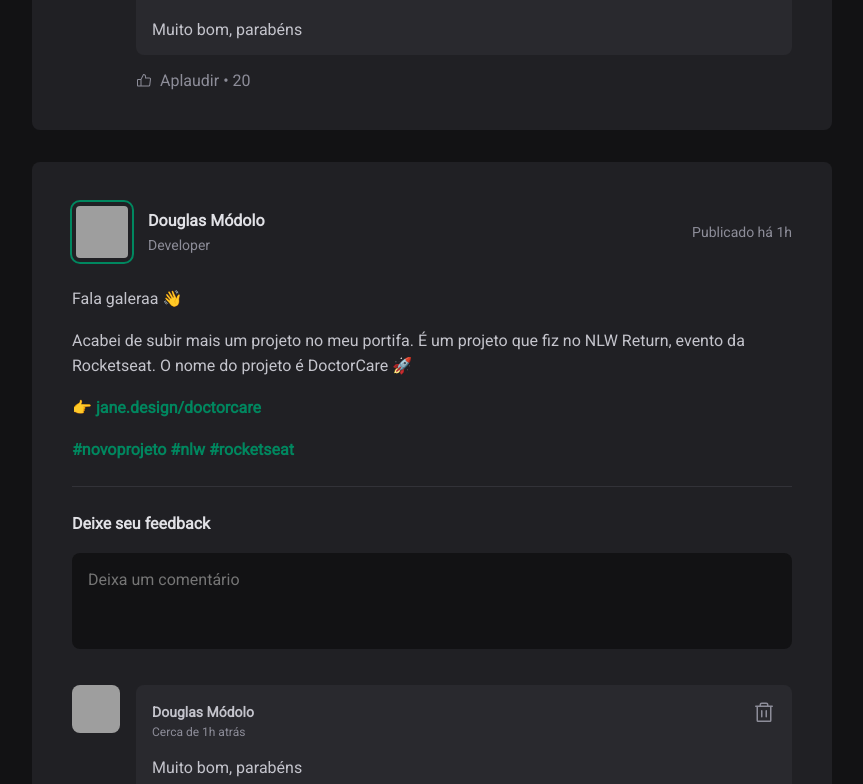
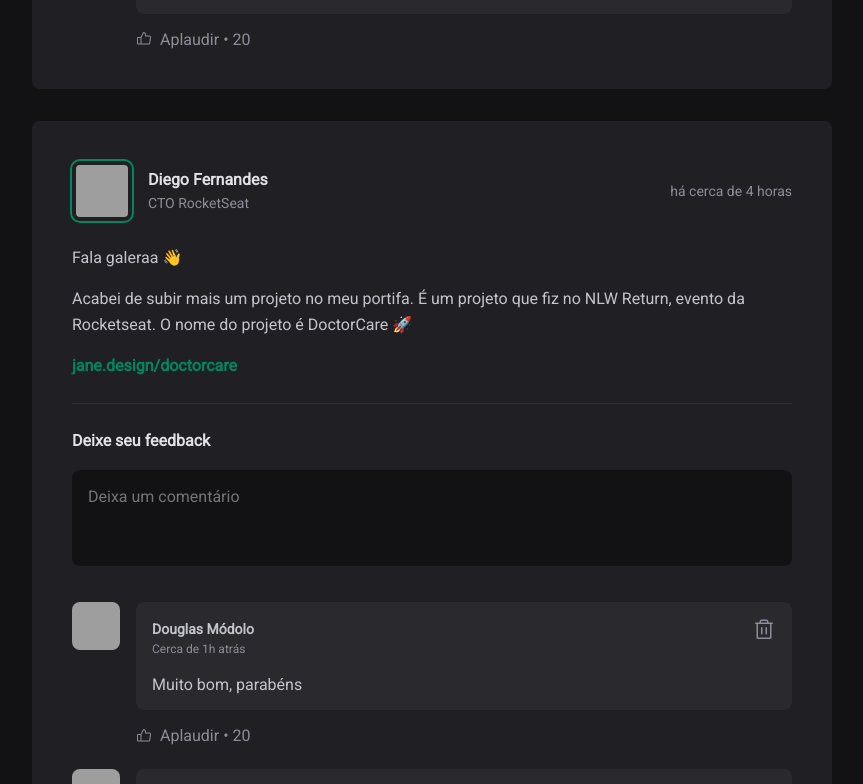
Before and after one commit to douglasmodolo/Ignite-Rocketseat, a React (Vite) app: page / in a window 1280 px wide. Shown: the part 1023-1807 px from the top of the page, without its empty margins (352-1215 px from the left). Built offline with nearby package versions, Linux system fonts and the light colour scheme; grey boxes are pictures that could not be loaded.

Commit message:
Aplicando JS nos posts

```diff
--- a/package.json
+++ b/package.json
@@ -11,6 +11,7 @@
   },
   "dependencies": {
     "@phosphor-icons/react": "^2.1.7",
+    "date-fns": "^4.1.0",
     "react": "^18.3.1",
     "react-dom": "^18.3.1"
   },
--- a/src/App.jsx
+++ b/src/App.jsx
@@ -5,6 +5,37 @@
 import styles from './App.module.css';
 
 import './global.css'
+
+const posts = [
+  {
+    id: 1,
+    author: {
+      avatarUrl: "https://github.com/douglasmodolo.png",
+      name: "Douglas Módolo",
+      role: "Developer"
+    },
+    content: [
+      { type: 'paragraph', content: 'Fala galeraa 👋' },
+      { type: 'paragraph', content: 'Acabei de subir mais um projeto no meu portifa. É um projeto que fiz no NLW Return, evento da Rocketseat. O nome do projeto é DoctorCare 🚀' },
+      { type: 'link', content: 'jane.design/doctorcare' }
+    ],
+    publishedAt: new Date('2025-02-05 21:00:00')
+  },
+  {
+    id: 2,
+    author: {
+      avatarUrl: "https://github.com/diego3g.png",
+      name: "Diego Fernandes",
+      role: "CTO RocketSeat"
+    },
+    content: [
+      { type: 'paragraph', content: 'Fala galeraa 👋' },
+      { type: 'paragraph', content: 'Acabei de subir mais um projeto no meu portifa. É um projeto que fiz no NLW Return, evento da Rocketseat. O nome do projeto é DoctorCare 🚀' },
+      { type: 'link', content: 'jane.design/doctorcare' }
+    ],
+    publishedAt: new Date('2025-02-05 21:00:00')
+  },
+];
 
 export function App() {
   return (
@@ -14,14 +45,14 @@
       <div className={styles.wrapper}>
         <Sidebar />
         <main>
-        <Post
-          author="Douglas Módolo"
-          content="Lorem ipsum dolor sit amet consectetur adipisicing elit. Nam in totam soluta molestiae! Officia laudantium libero nesciunt ullam ipsa beatae dolorum architecto itaque est? Laboriosam incidunt nostrum inventore ad reprehenderit!"
-        />
-        <Post
-          author="Gabriel Buzzi"
-          content="Novo post"
-        />
+          {posts.map(post => {
+            return (
+              <Post
+                author={post.author}
+                content={post.content}
+                publishedAt={post.publishedAt}
+              />)
+          })}
         </main>
       </div>
     </>
--- a/src/components/Post.jsx
+++ b/src/components/Post.jsx
@@ -1,31 +1,44 @@
+import { format, formatDistanceToNow } from 'date-fns';
+import ptBR from 'date-fns/locale/pt-BR';
+
 import { Avatar } from './Avatar';
 import { Comment } from './Comment';
+
 import styles from './Post.module.css';
 
-export function Post() {
+export function Post({ author, publishedAt, content }) {
+
+    const publishedDateFormated = format(publishedAt, "dd 'de' LLLL 'às' HH:mm'h'", {
+        locale: ptBR,
+    })
+
+    const publishedDateRelativeToNow = formatDistanceToNow(publishedAt, {
+        locale: ptBR,
+        addSuffix: true
+    })
+
     return (
         <article className={styles.post}>
             <header>
                 <div className={styles.author}>
-                    <Avatar className={styles.avatar} src="https://github.com/douglasmodolo.png" />
+                    <Avatar src={author.avatarUrl} />
                     <div className={styles.authorInfo}>
-                        <strong>Douglas Módolo</strong>
-                        <span>Developer</span>
+                        <strong>{author.name}</strong>
+                        <span>{author.role}</span>
                     </div>
                 </div>
 
-                <time title='01 de Fevereiro às 20:57h' dateTime="2025-02-01 20:57:13">Publicado há 1h</time>
+                <time title={publishedDateFormated} dateTime={publishedAt.toISOString()}>{publishedDateRelativeToNow}</time>
             </header>
 
             <div className={styles.content}>
-                <p>Fala galeraa 👋</p>
-                <p>Acabei de subir mais um projeto no meu portifa. É um projeto que fiz no NLW Return, evento da Rocketseat. O nome do projeto é DoctorCare 🚀</p>
-                <p>👉{' '}<a href="">jane.design/doctorcare</a></p>
-                <p>
-                    <a href="">#novoprojeto</a>{' '}
-                    <a href="">#nlw</a>{' '}
-                    <a href="">#rocketseat</a>
-                </p>
+                {content.map(line => {
+                    if (line.type == 'paragraph') {
+                        return <p>{line.content}</p>
+                    } else if (line.type == 'link') {
+                        return <p><a href="">{line.content}</a></p>
+                    }
+                })}
             </div>
 
             <form className={styles.commentForm}>
```
Also changed, not shown: 1 other file (tests, documents, lock files or other folders).
